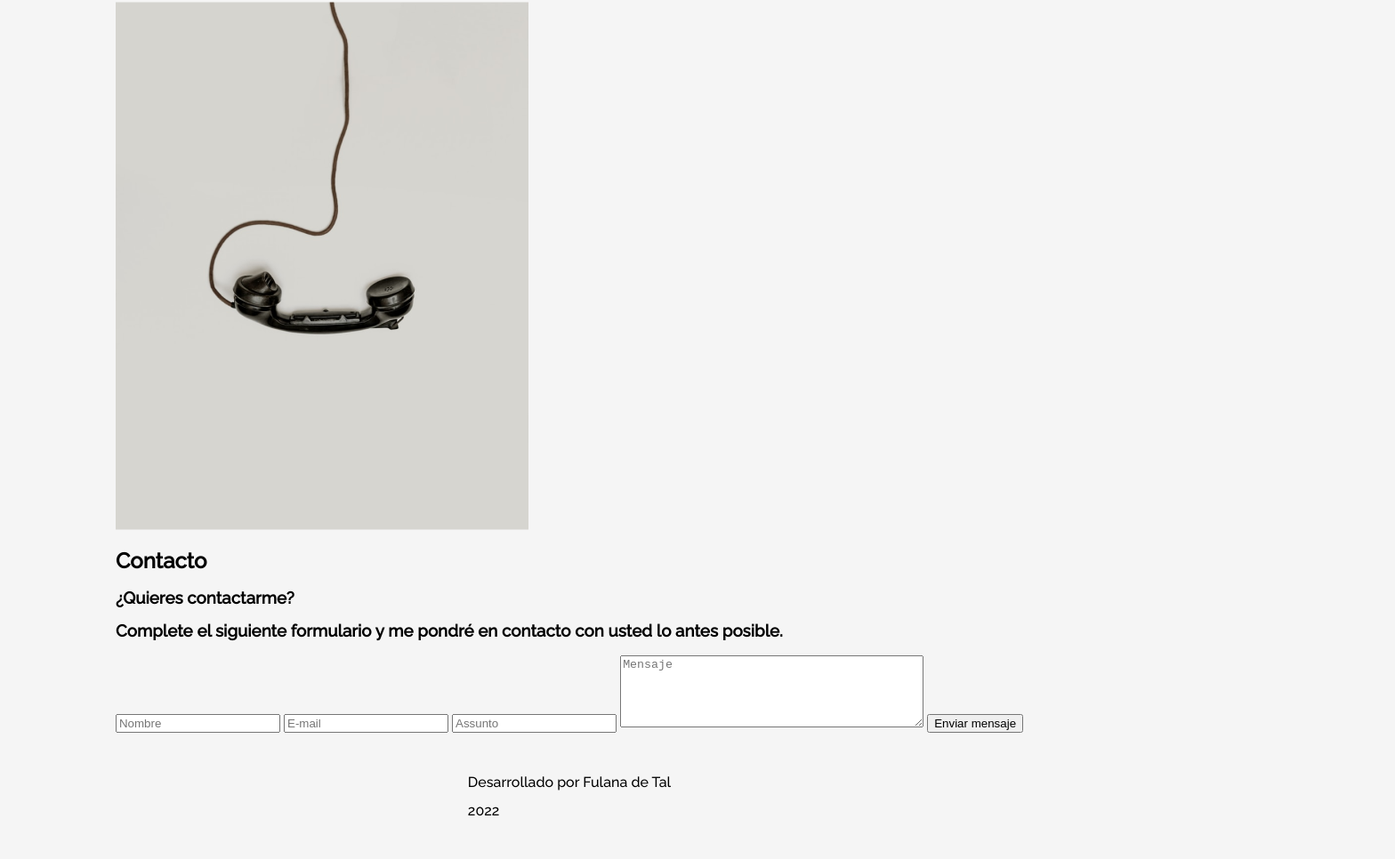
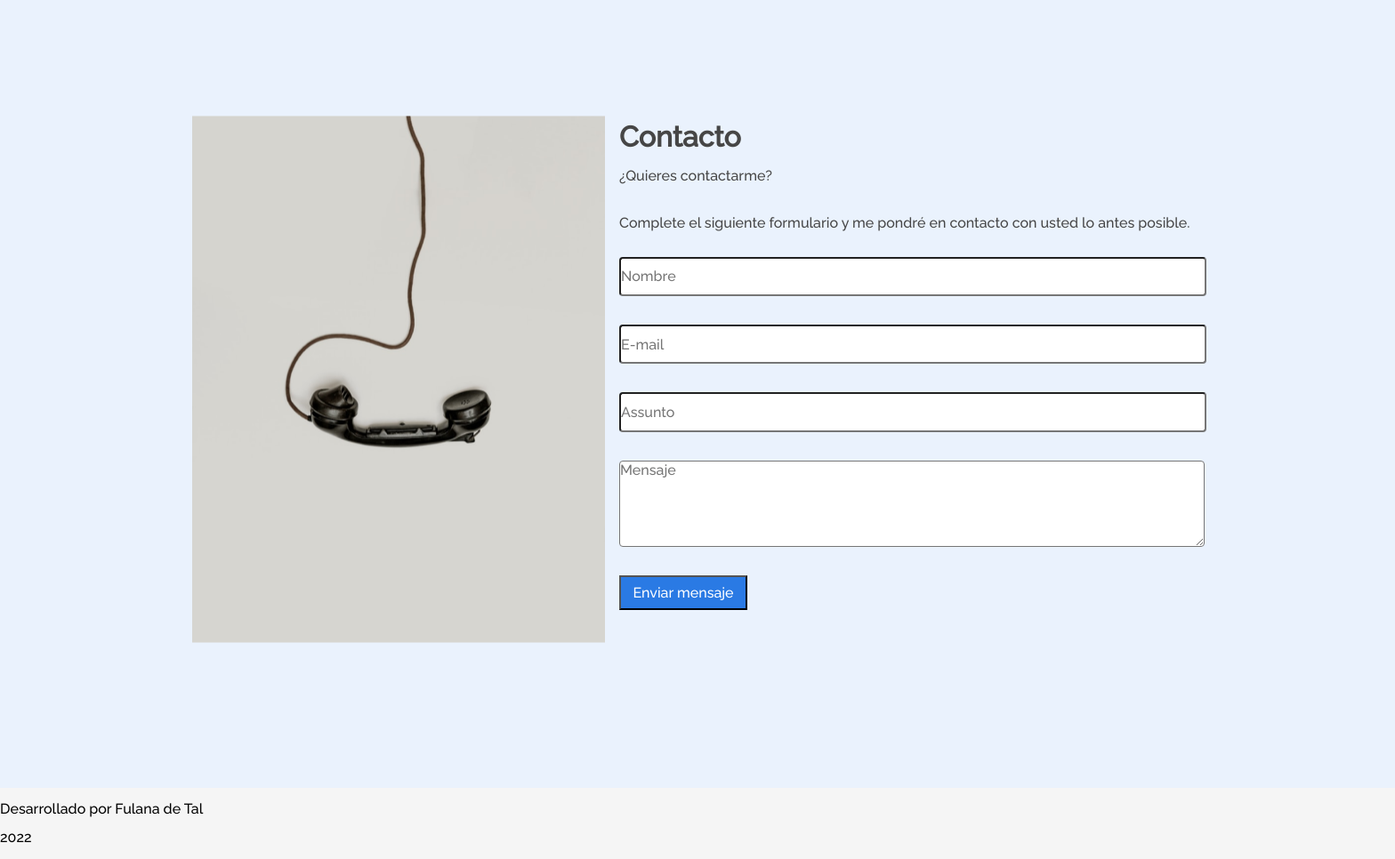
Before and after one commit to Psalazar8505/Portafolio, a plain HTML site: page index.html in a window 1280 px wide. Shown: the part 4134-5100 px from the top of the page at 89% size, 1568 px wide, since content can reach past the window. Before the commit the page ends 5070 px from the top, so only its background shows below. Drawn offline with Linux system fonts and the light colour scheme.

Commit message:
teminando la seccion de 'contacto'

```diff
--- a/css/experience/experiencie-container.css
+++ b/css/experience/experiencie-container.css
@@ -40,7 +40,7 @@
     width: 116px;
     height: 51px;
     border: 1px solid #2A7AE4;
-    ont-family: 'Raleway';
+    font-family: 'Raleway';
     font-style: normal;
     font-weight: 400;
     font-size: 16px;
--- /dev/null
+++ b/css/formcontacto/formcontacto.css
@@ -0,0 +1,110 @@
+.formcontato__contacto{
+    display: flex;
+    flex-direction: row;
+    align-items: center;
+    padding: 64px 0px 0px;
+    gap: 16px;
+    width: 1136px;
+    height: 660px;
+}
+
+.formcontato__img{
+    width: 464px;
+    height: 593px;
+}
+
+.formcontato__text{
+    display: flex;
+    flex-direction: column;
+    align-items: flex-start;
+    padding: 0px;
+    gap: 5px;
+    width: 656px;
+    height: 596px;
+}
+
+.formcontato__title{
+    font-family: 'Raleway';
+    font-style: normal;
+    font-weight: 700;
+    font-size: 32px;
+    line-height: 38px;
+    color: #464646;
+    width: 141px;
+    height: 38px;
+    margin: 5px 0;
+}
+
+.formcontato__subtext{
+    font-family: 'Raleway';
+    font-style: normal;
+    font-weight: 500;
+    font-size: 16px;
+    line-height: 19px;
+    color: #464646;
+    width: 656px;
+    height: 38px;
+    margin: 5px 0;
+}
+
+.formcontato__form{
+    display: flex;
+    flex-direction: column;
+    align-items: flex-start;
+    padding: 0px;
+    gap: 32px;
+    width: 656px;
+    height: 397px;
+}
+
+.formcontato__input{
+    display: flex;
+    flex-direction: column;
+    align-items: flex-start;
+    padding: 0px;
+    gap: 8px;
+    width: 656px;
+    height: 56px;
+    background: #FFFFFF;
+    border-radius: 4px;
+    font-family: 'Raleway';
+    font-style: normal;
+    font-weight: 400;
+    font-size: 16px;
+    line-height: 20px;
+    display: flex;
+    align-items: center;
+    color: #A2A2A2;
+}
+
+.formcontato__textarea{
+    display: flex;
+    flex-direction: column;
+    align-items: flex-start;
+    padding: 0px;
+    gap: 8px;
+    width: 656px;
+    height: 133px;
+    background: #FFFFFF;
+    border-radius: 4px;
+    font-family: 'Raleway';
+    font-style: normal;
+    font-weight: 400;
+    font-size: 16px;
+    line-height: 20px;
+    display: flex;
+    align-items: center;
+    color: #A2A2A2;
+}
+
+.formcontato__botao{
+    width: 144px;
+    height: 51px;
+    background: #2A7AE4;
+    font-family: 'Raleway';
+    font-style: normal;
+    font-weight: 400;
+    font-size: 16px;
+    line-height: 19px;
+    color: #FFFFFF;
+}
--- a/css/style.css
+++ b/css/style.css
@@ -106,6 +106,7 @@ section.experience{
     align-items: center;
     padding: 0px;
     gap: 32px;
+    background: #F5F5F5;
 }
 
 h2.experience__section__title{
@@ -121,7 +122,14 @@ h2.experience__section__title{
 /*Contacto*/
 
 section.formcontato{
-
+    display: flex;
+    flex-direction: column;
+    align-items: center;
+    padding: 64px;
+    gap: 10px;
+    width: 1440px;
+    height: 788px;
+    background: #EAF2FD;
 }
 
 /*footeer*/
--- a/index.html
+++ b/index.html
@@ -25,6 +25,7 @@
     <link rel="stylesheet" href="./css/academic/academic-box.css">
     <link rel="stylesheet" href="./css/experience/experience-box.css">
     <link rel="stylesheet" href="./css/experience/experiencie-container.css">
+    <link rel="stylesheet" href="./css/formcontacto/formcontacto.css">
     <link rel="preconnect" href="https://fonts.googleapis.com">
     <link rel="preconnect" href="https://fonts.gstatic.com" crossorigin>
     <!-- Fonte del Proyecto Raleway -->
@@ -179,8 +180,8 @@
                 <h3 class="experience__text">Challenge Alura Encriptador de texto</h3>
                     <div class="experience__description">
                         <!-- Pon el enlace del proyecto en Github o GithubPages -->
-                            <span class="experience__repo"><a href="https://github.com/alura-challenges/challenge-one-encriptador-latam"><button class="experiencia__botao--repo" style="cursor: pointer">Repositório</button></a></span>
-                            <span class="experience__demo"><a href=""><button class="experience__botao--demo" style="cursor: pointer">Ver demo</button></a></span>
+                            <span class="experience__repo"><a href="https://github.com/Psalazar8505/Challenge-One-Oracle-Encriptador"><button class="experiencia__botao--repo" style="cursor: pointer">Repositório</button></a></span>
+                            <span class="experience__demo"><a href="https://psalazar8505.github.io/Challenge-One-Oracle-Encriptador/"><button class="experience__botao--demo" style="cursor: pointer">Ver demo</button></a></span>
                     </div>
             </div>
         </div>
@@ -193,8 +194,8 @@
                 <h3 class="experience__text">Formación Alura</h3>
                     <div class="experience__description">
                         <!-- Pon el enlace del proyecto en Github o GithubPages -->
-                            <span class="experience__repo"><a href="https://github.com/alura-challenges/challenge-one-juego-ahorcado"><button class="experiencia__botao--repo" style="cursor: pointer">Repositório</button></a></span>
-                            <span class="experience__demo"><a href=""><button class="experience__botao--demo" style="cursor: pointer">Ver demo</button></a></span>
+                            <span class="experience__repo"><a href="https://github.com/Psalazar8505/Formulario-Petshop"><button class="experiencia__botao--repo" style="cursor: pointer">Repositório</button></a></span>
+                            <span class="experience__demo"><a href="https://formulario-petshop.vercel.app/"><button class="experience__botao--demo" style="cursor: pointer">Ver demo</button></a></span>
                     </div>
             </div>
         </div>
@@ -207,8 +208,8 @@
                 <h3 class="experience__text">Formación Alura</h3>
                     <div class="experience__description">
                             <!-- Pon el enlace del proyecto en Github o GithubPages -->
-                            <span class="experience__repo"><a href="https://github.com/alura-challenges/challenge-one-encriptador-latam"><button class="experiencia__botao--repo" style="cursor: pointer">Repositório</button></a></span>
-                            <span class="experience__demo"><a href=""><button class="experience__botao--demo" style="cursor: pointer">Ver demo</button></a></span>
+                            <span class="experience__repo"><a href="https://github.com/Psalazar8505/Smart-bank_Styled-Components"><button class="experiencia__botao--repo" style="cursor: pointer">Repositório</button></a></span>
+                            <span class="experience__demo"><a href="https://smart-bank-styled-components.vercel.app/"><button class="experience__botao--demo" style="cursor: pointer">Ver demo</button></a></span>
                     </div>
             </div>
         </div>
@@ -220,11 +221,12 @@
                 <h3 class="experience__text">Formación Alura</h3>
                     <div class="experience__description">
                             <!-- Pon el enlace del proyecto en Github o GithubPages -->
-                            <span class="experience__repo"><a href="https://github.com/alura-challenges/challenge-one-juego-ahorcado"><button class="experiencia__botao--repo" style="cursor: pointer">Repositório</button></a></span>
-                            <span class="experience__demo"><a href=""><button class="experience__botao--demo" style="cursor: pointer">Ver demo</button></a></span>
+                            <span class="experience__repo"><a href="https://github.com/Psalazar8505/Mi-organizacion"><button class="experiencia__botao--repo" style="cursor: pointer">Repositório</button></a></span>
+                            <span class="experience__demo"><a href="https://mi-organizacion-pied.vercel.app/"><button class="experience__botao--demo" style="cursor: pointer">Ver demo</button></a></span>
                     </div>
+            </div>
         </div>
-        </div>
+        </section>
 
         <!-- Sección de Contacto -->
         <section class="formcontato" id="contacto">
```
